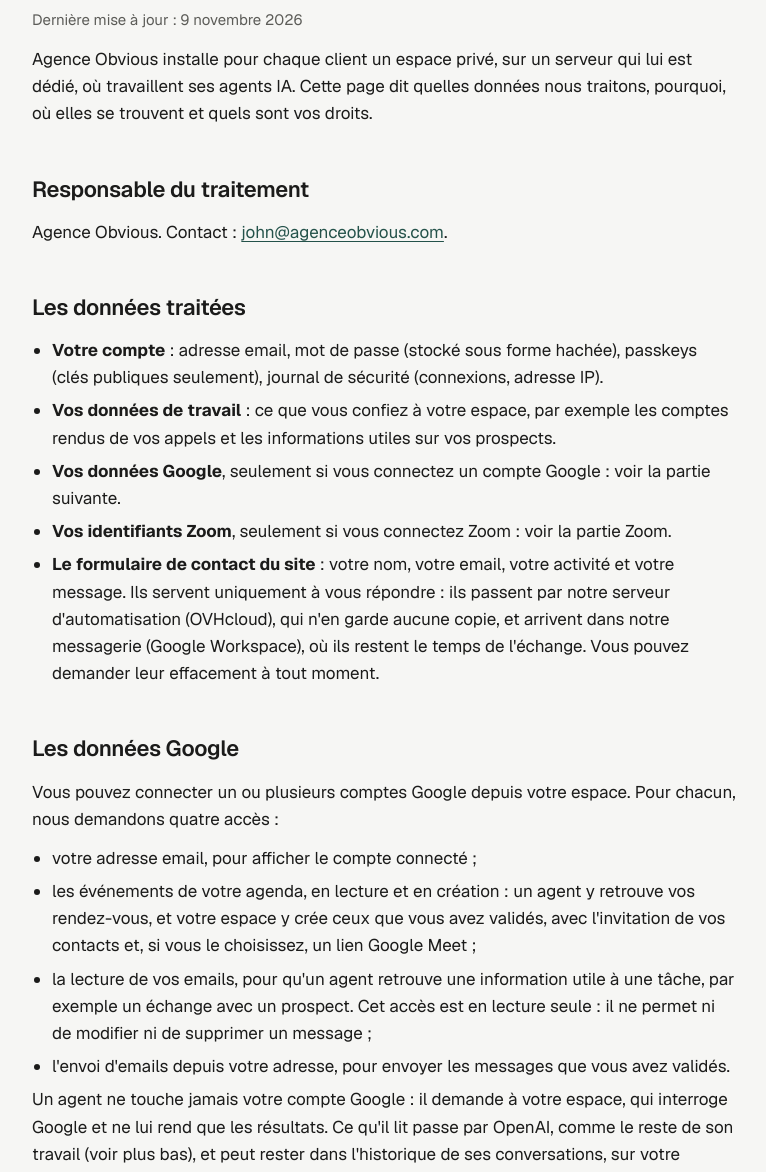
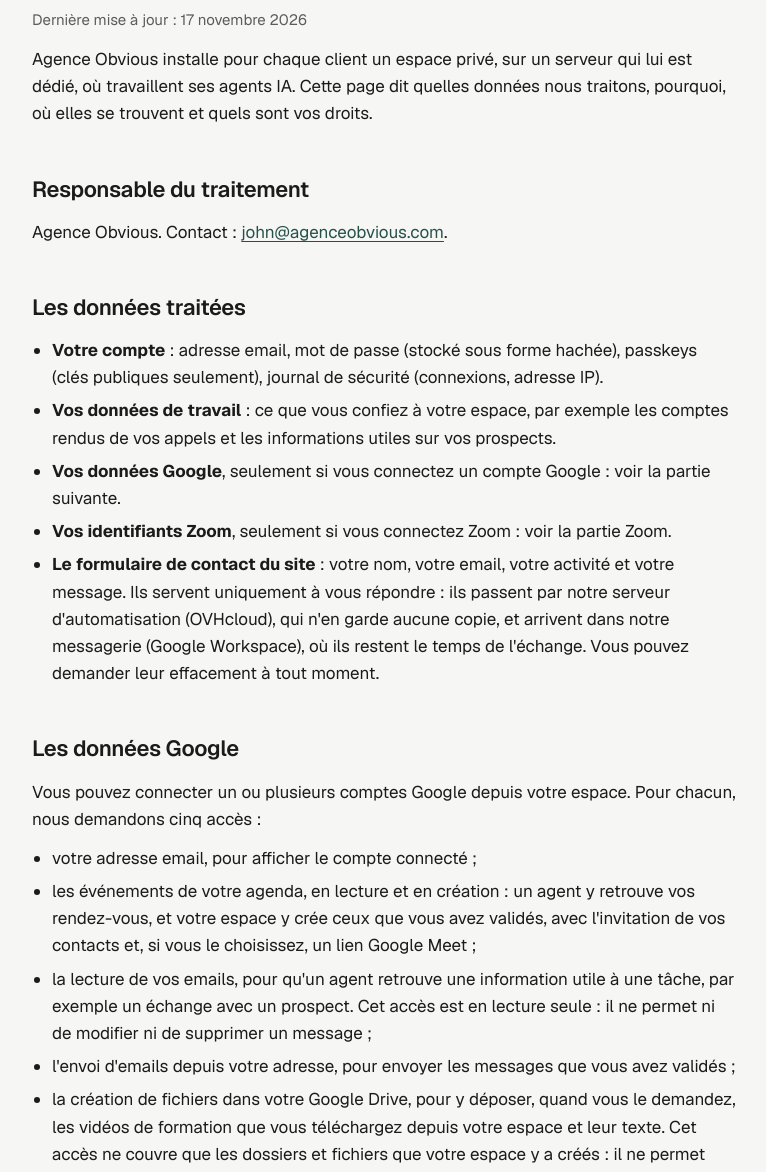
Before and after one commit to World-Agent-of-John/agenceobvious.com, a plain HTML site: page docs/confidentialite/index.html in a window 1280 px wide. Shown: the part 206-1378 px from the top of the page, without its empty margins (64-830 px from the left). Drawn offline with Linux system fonts and the light colour scheme.

Commit message:
confidentialité : accès Google Drive (drive.file) pour les vidéos de formation
Co-Authored-By: Claude Opus 5.5 <noreply@anthropic.com>

```diff
--- a/docs/confidentialite/index.html
+++ b/docs/confidentialite/index.html
@@ -20,7 +20,7 @@
 </header>
 <main id="contenu" class="cadre"><div class="texte">
   <h1>Règles de confidentialité</h1>
-  <p class="date">Dernière mise à jour : 9 novembre 2026</p>
+  <p class="date">Dernière mise à jour : 17 novembre 2026</p>
   <p>Agence Obvious installe pour chaque client un espace privé, sur un serveur qui lui est dédié, où travaillent ses agents IA. Cette page dit quelles données nous traitons, pourquoi, où elles se trouvent et quels sont vos droits.</p>
 
   <h2>Responsable du traitement</h2>
@@ -36,12 +36,13 @@
   </ul>
 
   <h2>Les données Google</h2>
-  <p>Vous pouvez connecter un ou plusieurs comptes Google depuis votre espace. Pour chacun, nous demandons quatre accès :</p>
+  <p>Vous pouvez connecter un ou plusieurs comptes Google depuis votre espace. Pour chacun, nous demandons cinq accès :</p>
   <ul>
     <li>votre adresse email, pour afficher le compte connecté ;</li>
     <li>les événements de votre agenda, en lecture et en création : un agent y retrouve vos rendez-vous, et votre espace y crée ceux que vous avez validés, avec l'invitation de vos contacts et, si vous le choisissez, un lien Google Meet ;</li>
     <li>la lecture de vos emails, pour qu'un agent retrouve une information utile à une tâche, par exemple un échange avec un prospect. Cet accès est en lecture seule : il ne permet ni de modifier ni de supprimer un message ;</li>
-    <li>l'envoi d'emails depuis votre adresse, pour envoyer les messages que vous avez validés.</li>
+    <li>l'envoi d'emails depuis votre adresse, pour envoyer les messages que vous avez validés ;</li>
+    <li>la création de fichiers dans votre Google Drive, pour y déposer, quand vous le demandez, les vidéos de formation que vous téléchargez depuis votre espace et leur texte. Cet accès ne couvre que les dossiers et fichiers que votre espace y a créés : il ne permet pas de voir le reste de votre Drive.</li>
   </ul>
   <p>Un agent ne touche jamais votre compte Google : il demande à votre espace, qui interroge Google et ne lui rend que les résultats. Ce qu'il lit passe par OpenAI, comme le reste de son travail (voir plus bas), et peut rester dans l'historique de ses conversations, sur votre serveur. Il n'en recopie dans votre espace que ce qu'une tâche demande, par exemple l'adresse d'un prospect dans un rendez-vous à valider.</p>
   <p>Aucun rendez-vous n'est créé et aucun email n'est envoyé sans votre validation dans votre espace. L'autorisation donnée par Google est conservée chiffrée dans votre espace : elle n'est jamais affichée, jamais transmise à un modèle d'IA ni à un tiers. Personne chez Agence Obvious ne lit vos emails, sauf à votre demande, pour la sécurité ou pour respecter la loi. Agence Obvious ne se sert pas des données reçues des API Google pour entraîner des modèles d'IA ni pour la publicité, et ne les vend jamais.</p>
```
